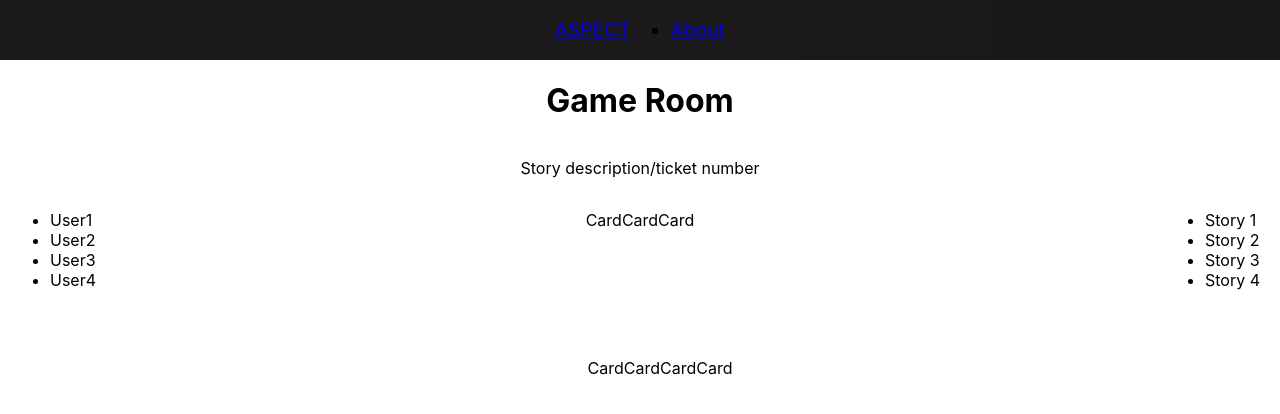
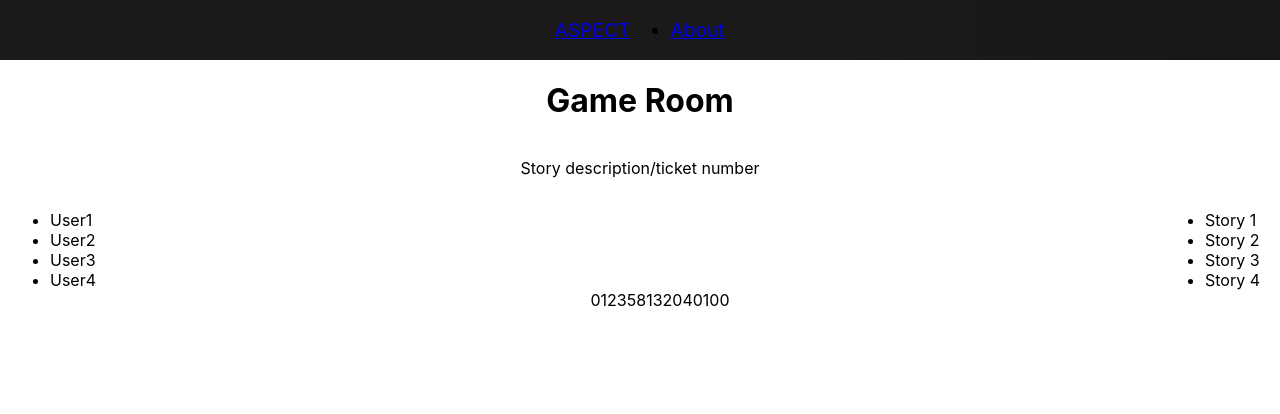
Before and after one commit to RichaJP93/aspect, a React (Create React App) app: page /lobby in a window 1280 px wide. Shown: the top 414 px of the page. Built offline with nearby package versions, Linux system fonts and the light colour scheme.

Commit message:
first list of player cards rendered as list of values

```diff
--- a/src/components/Card.js
+++ b/src/components/Card.js
@@ -1,11 +1,9 @@
-import React, { Component } from 'react'
+import React from 'react'
 
-export default class Card extends Component {
-  render() {
-    return (
-      <div>
-        <p>Card</p>
-      </div>
-    )
-  }
+export default function Card(props) {
+  return (
+    <div>
+      {props.value}
+    </div>
+  )
 }
--- a/src/components/CardList.js
+++ b/src/components/CardList.js
@@ -3,14 +3,17 @@ import Card from './Card.js';
 import './CardList.css'
 
 export default class CardList extends Component {
+  constructor(props){
+    super(props);
+    this.state= {
+      cardSequence: ['0','1','2','3','5','8','13','20','40','100']
+    };
+  }
   render() {
     return (
       <div>
         <ul className='SelectedCards'>
-          <Card />
-          <Card />
-          <Card />
-          <Card />
+          {this.state.cardSequence.map(cardValue => (<Card key={cardValue} value={cardValue}/>))}
         </ul>
       </div>
     )
```
